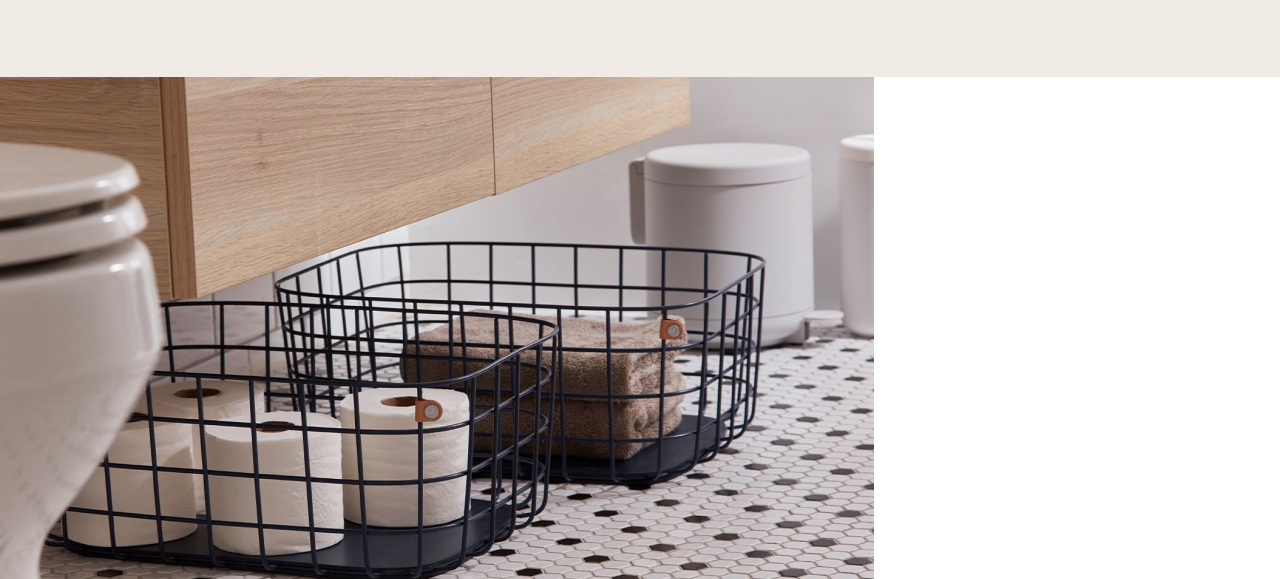
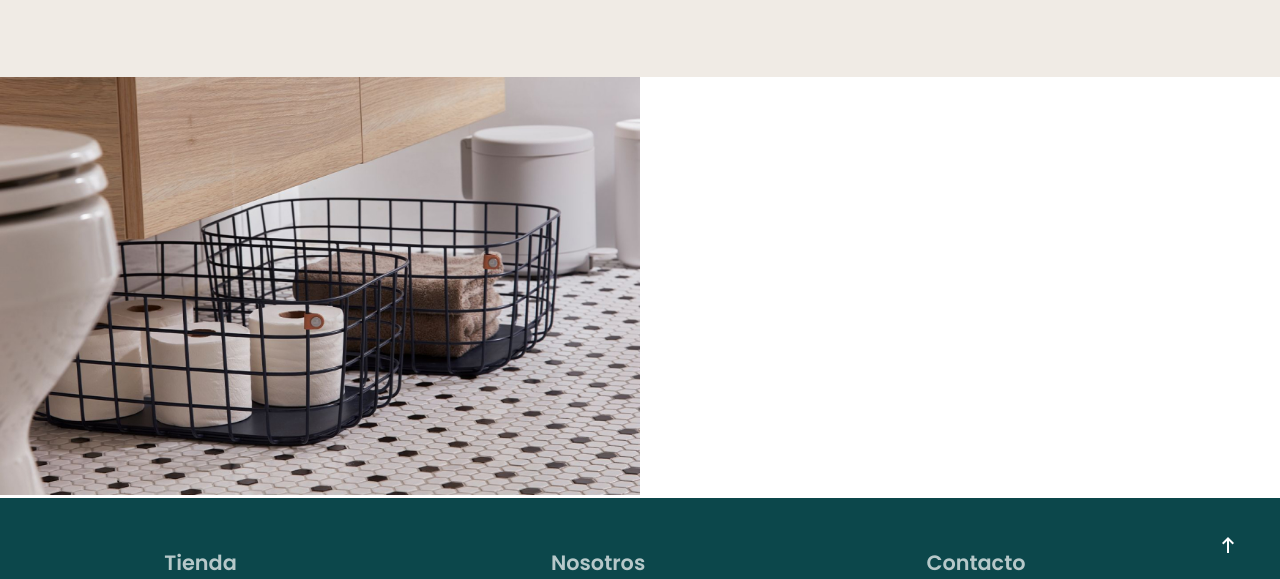
Before and after one commit to nereazam/Open-Spaces, a website: page docs/index.html in a window 1280 px wide. Shown: the part 1868-2447 px from the top of the page. Drawn offline with Linux system fonts and the light colour scheme.

Commit message:
add final

```diff
--- a/docs/index.html
+++ b/docs/index.html
@@ -113,8 +113,10 @@
         </section >
 
 
-         <section class="bottom-image">
-         <img src="./assets/images/creando-espacios.jpg" alt=" spaces"  />
+         <section >
+         <img src="./assets/images/creando-espacios.jpg"
+         class="bottom-image"
+         alt=" spaces"  />
        </section></section>
 
         </main>
--- a/src/scss/layout/_header.scss
+++ b/src/scss/layout/_header.scss
@@ -14,11 +14,9 @@
   }
 }
 
-
 .list {
   display: none;
 }
-
 
 .header__content {
   display: flex;
@@ -56,8 +54,6 @@
   }
 
 }
-
-
 
 @media all and (min-width: 900px) {
 
@@ -117,6 +113,6 @@
   }
 
   h1 {
-    font-size:2rem;
+    font-size: 2rem;
   }
 }
--- a/src/scss/layout/_last-section.scss
+++ b/src/scss/layout/_last-section.scss
@@ -44,29 +44,24 @@ h5 {
     }
 }
 
-
 .bottom-image {
-    max-width: 1vw;
-    max-height: 304px;
-    object-fit: cover;
-
+   width:100vw
 }
-
 
 @media all and (min-width: 1728px) {
 
     .line {
+
         flex-direction: row;
 
         &__search {
-            width: 50%;
+            width:50vw;
         }
     }
 }
 
 .bottom-image {
-    max-width: 50vw;
-    max-height: 571px;
-    object-fit: cover;
-
+    min-width: 50vw;
+    height: 571px;
+    width: 500px;
 }
--- a/src/scss/layout/_orange-section.scss
+++ b/src/scss/layout/_orange-section.scss
@@ -7,6 +7,7 @@
     text-align: center;
     gap: 25px;
     padding: 60px;
+
 
 
 &__link {
```
Also changed, not shown: docs/assets/css/main.css.
